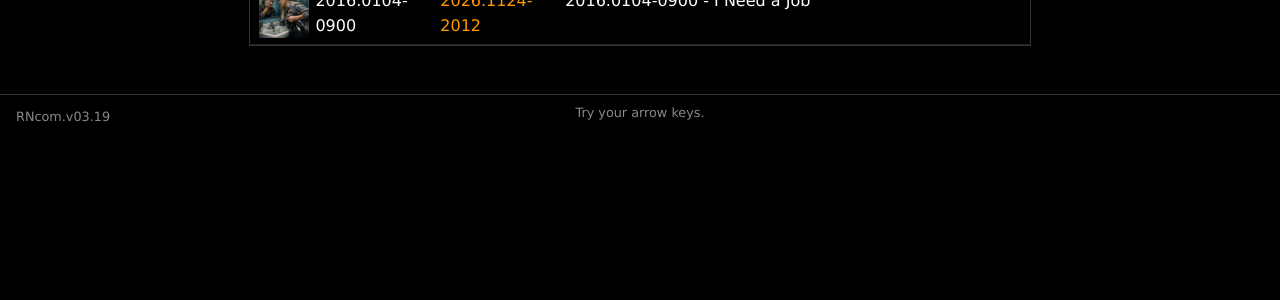
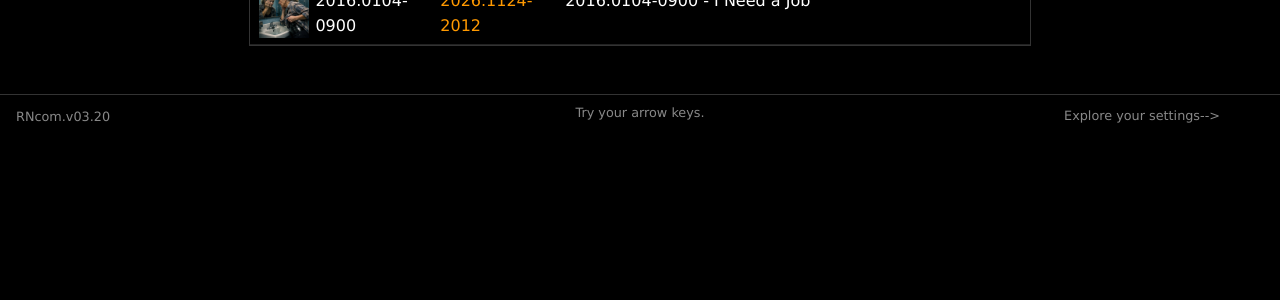
Before and after one commit to AtaraxiA22/RubberNaut, a Jekyll site: the page built from toc.md, in a window 1280 px wide. Shown: the part 343-643 px from the top of the page. Built offline with Jekyll 4.4.1, drawn with Linux system fonts in a browser that asks for light colours.

Commit message:
RNcom v03.20: footer line gains 'Explore your settings-->' flush right (just left of the gear), same small font; clicking it opens the Settings panel
Co-authored-by: AtaraxiA22 <AtaraxiA22@users.noreply.github.com>

```diff
--- a/_config.yml
+++ b/_config.yml
@@ -1,7 +1,7 @@
 title: "RUBBERNAUT: The Thalia Journals"
 description: "An Epistolary Tale of Deep Rubber Fetishism in the Winter of Life"
 author: AtaraxiA
-rncom_version: "v03.19"
+rncom_version: "v03.20"
 url: "https://rubbernaut.com"
 baseurl: "/RubberNaut"
 timezone: UTC
--- a/_layouts/default.html
+++ b/_layouts/default.html
@@ -132,10 +132,15 @@
       document.dispatchEvent(new CustomEvent("rncom-reset-scroll"));
     });
   }
+  // Footer "Explore your settings-->" text: opens the Settings panel.
+  var setHint = document.getElementById("set-hint");
+  if (setHint && btn && panel) {
+    setHint.addEventListener("click", function () { panel.hidden = false; });
+  }
   apply();
 })();
 </script>
 {% endunless %}
-<footer class="foot"><span class="ver">RNcom.{{ site.rncom_version }}</span><span class="hint">Try your arrow keys.</span></footer>
+<footer class="foot"><span class="ver">RNcom.{{ site.rncom_version }}</span><span class="hint">Try your arrow keys.</span><button type="button" id="set-hint" class="sethint">Explore your settings--&gt;</button></footer>
 </body>
 </html>
--- a/assets/css/style.css
+++ b/assets/css/style.css
@@ -80,6 +80,7 @@ body.theme-light .subtitle,
 body.theme-light .copyright,
 body.theme-light footer.foot .ver,
 body.theme-light footer.foot .hint,
+body.theme-light footer.foot .sethint,
 body.theme-light .sortbtn {
   color: #555;
 }
@@ -641,3 +642,22 @@ footer.foot .hint {
   font-size: 0.8em;
   color: #888;
 }
+
+/* Footer "Explore your settings-->" (flush right, just left of the gear icon) */
+footer.foot .sethint {
+  position: absolute;
+  right: 60px;
+  top: 50%;
+  transform: translateY(-50%);
+  font-family: inherit;
+  font-size: 0.8em;
+  color: #888;
+  background: none;
+  border: 0;
+  padding: 0;
+  cursor: pointer;
+}
+
+footer.foot .sethint:hover {
+  color: #f90;
+}
```
Also changed, not shown: README.md.
